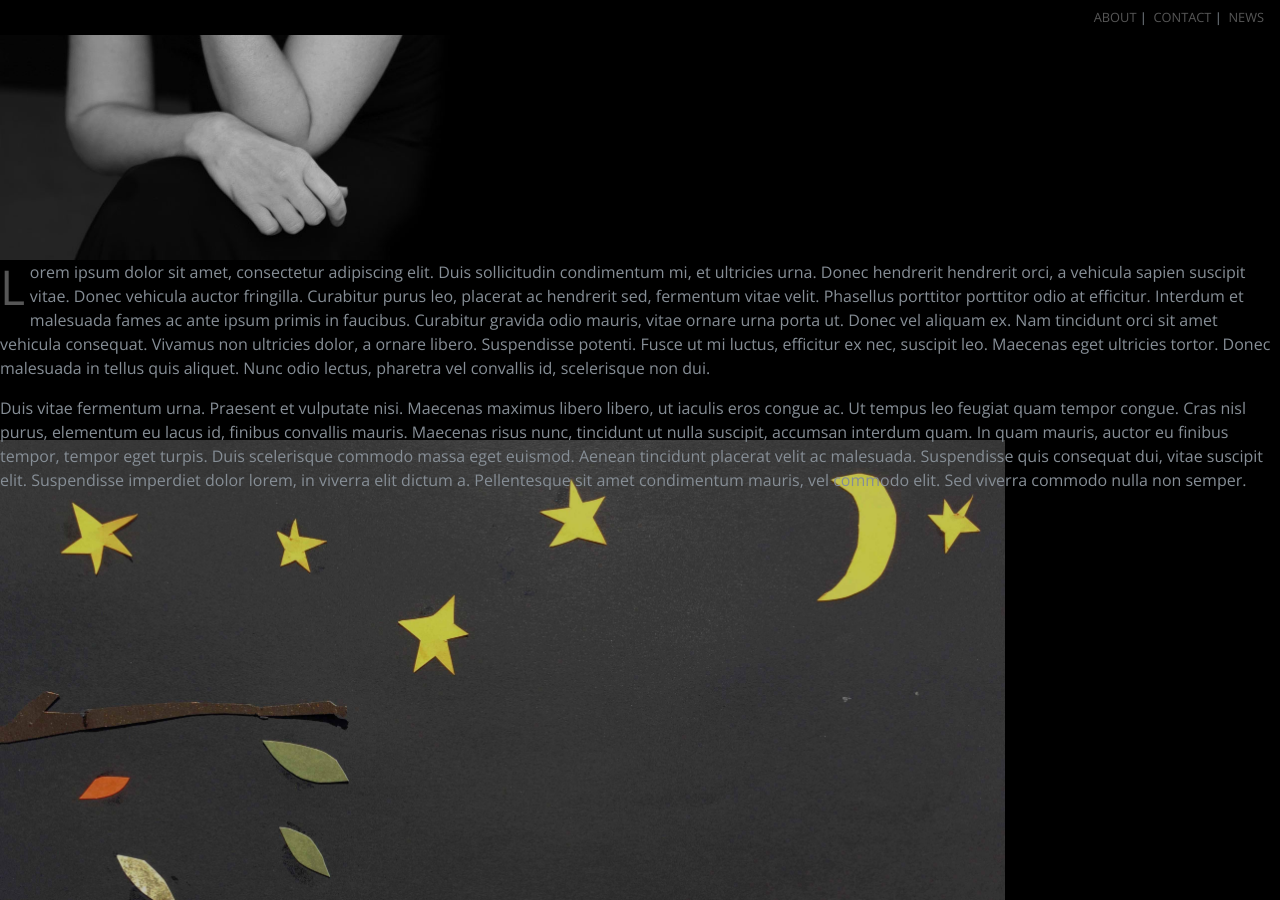
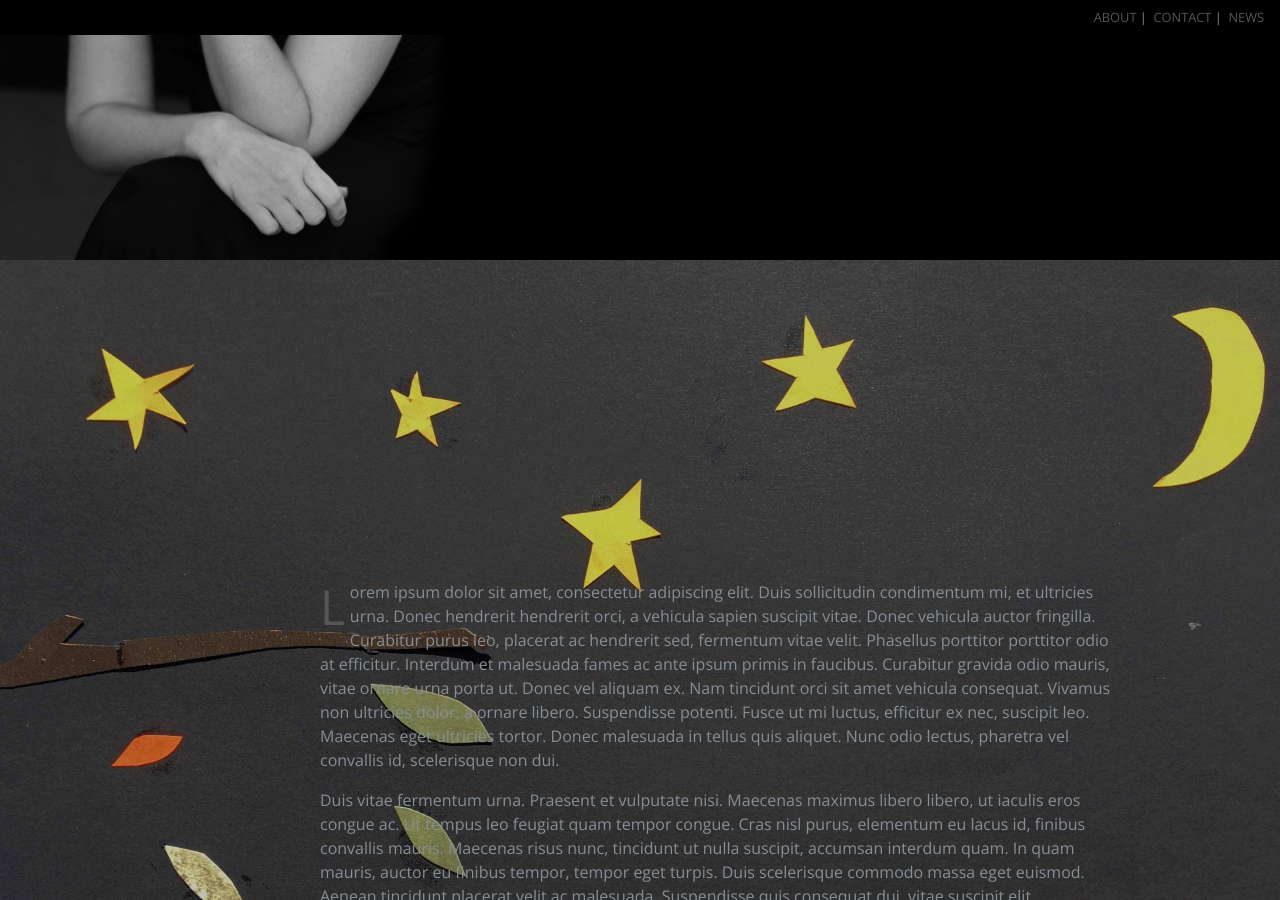
Before and after one commit to JoyceKimberly/SoniaBjornsen, a Jekyll site: the page built from index.md, in a window 1280 px wide and 900 px high, scrolled down 640 px. Built offline with Jekyll 4.4.1, drawn with Linux system fonts in a browser that asks for light colours; nearby versions of some CDN libraries; the repository's description, which GitHub fills in, is left out.

Commit message:
Background

```diff
--- a/assets/css/style.scss
+++ b/assets/css/style.scss
@@ -89,6 +89,5 @@ p:last-of-type {
   background-image: url("../img/SoniaBackground-02.jpg");
   background-repeat: no-repeat;
   background-position: left bottom;
-  background-size: auto 80vh;
-  padding: 0;
+  background-size: cover;
 }
```
